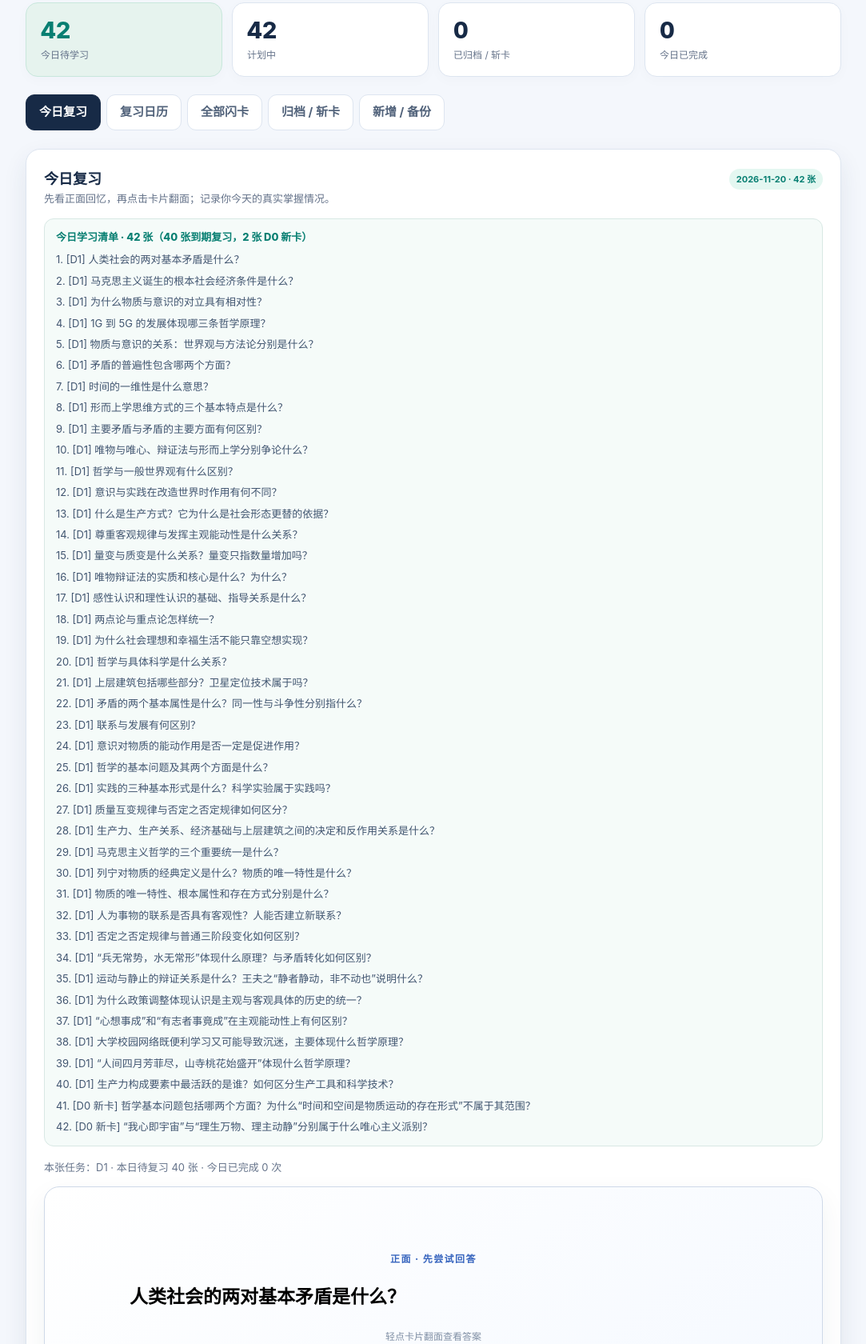
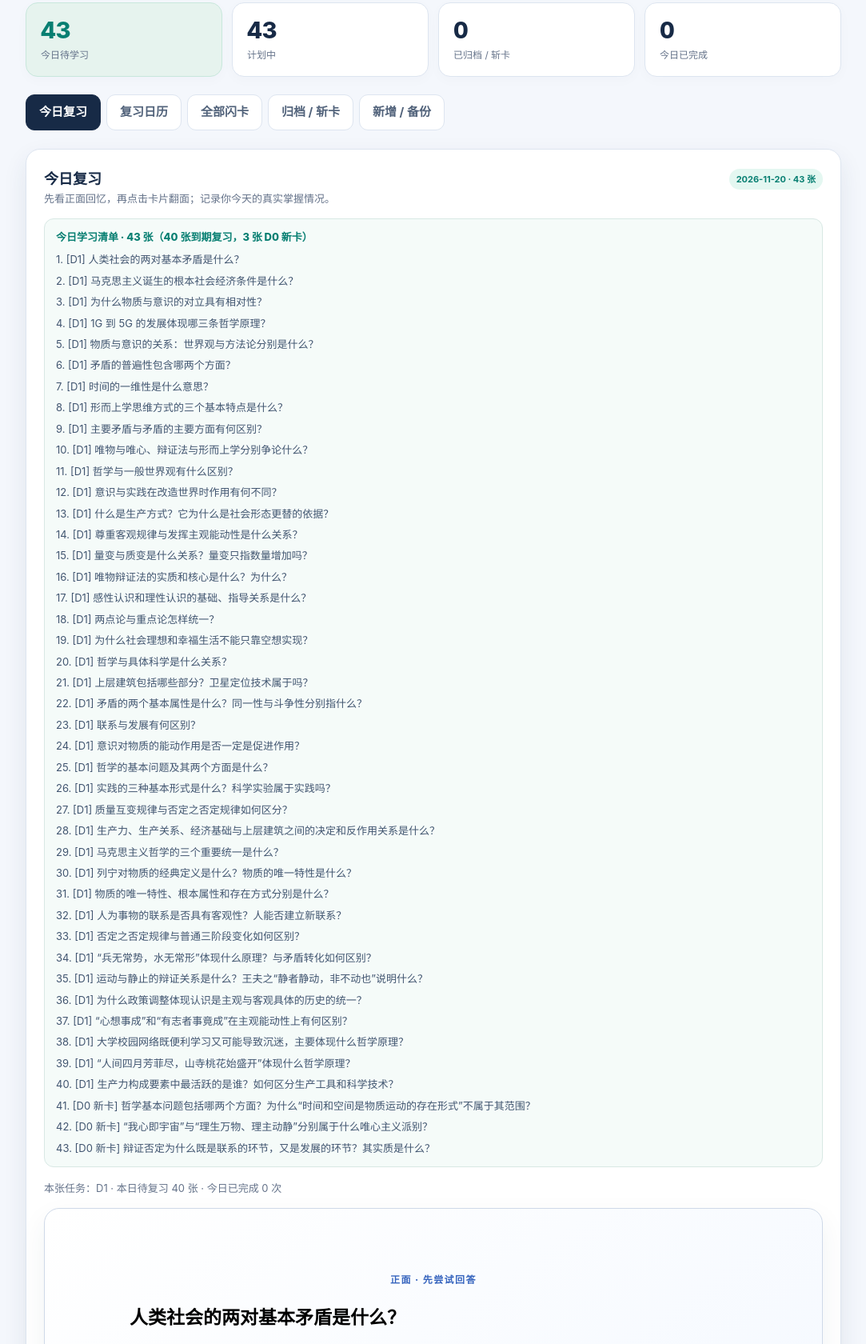
Before and after one commit to Catshorse/flashcard, a plain HTML site: page index.html in a window 1280 px wide. Shown: the part 246-1926 px from the top of the page at 80% size, without its empty margins (98-1181 px from the left). Drawn offline with Linux system fonts and the light colour scheme.

Commit message:
Add review card 043 on dialectical negation as link and development

```diff
--- a/index.html
+++ b/index.html
@@ -94,7 +94,8 @@ const initialCards=[
  {"id":"marx-39","front":"“人间四月芳菲尽，山寺桃花始盛开”体现什么哲学原理？","back":"外因是事物变化发展的条件。海拔、气温等外部条件影响桃花开放时间；内因是根据，外因通过内因起作用。","addedOn":"2026-11-19","addedAt":"2026-11-19T23:50:00+08:00"},
  {"id":"marx-40","front":"生产力构成要素中最活跃的是谁？如何区分生产工具和科学技术？","back":"劳动者是生产力中最活跃、最具有能动性的要素；生产工具是衡量生产力发展水平的重要客观尺度；科学技术是第一生产力。","addedOn":"2026-11-19","addedAt":"2026-11-19T23:50:00+08:00"},
  {"id":"marx-041","front":"哲学基本问题包括哪两个方面？为什么“时间和空间是物质运动的存在形式”不属于其范围？","back":"哲学基本问题是思维与存在（意识与物质）的关系：①何者为第一性（区分唯物主义与唯心主义）；②思维能否认识存在（区分可知论与不可知论）。时间和空间是物质运动的存在形式，属于唯物主义时空观，不属于哲学基本问题的两个方面。","addedOn":"2026-11-20","addedAt":"2026-11-20T08:41:00+08:00"},
- {"id":"marx-042","front":"“我心即宇宙”与“理生万物、理主动静”分别属于什么唯心主义派别？","back":"“我心即宇宙”属于主观唯心主义，把个人主观精神当作世界本原；“理生万物、理主动静”属于客观唯心主义，把独立于个人意识的“理”当作世界本原。封建迷信不能一概等同于客观唯心主义，题干缺少具体信仰内容时不能严格唯一推出该派别。","addedOn":"2026-11-20","addedAt":"2026-11-20T08:44:00+08:00"}
+ {"id":"marx-042","front":"“我心即宇宙”与“理生万物、理主动静”分别属于什么唯心主义派别？","back":"“我心即宇宙”属于主观唯心主义，把个人主观精神当作世界本原；“理生万物、理主动静”属于客观唯心主义，把独立于个人意识的“理”当作世界本原。封建迷信不能一概等同于客观唯心主义，题干缺少具体信仰内容时不能严格唯一推出该派别。","addedOn":"2026-11-20","addedAt":"2026-11-20T08:44:00+08:00"},
+ {"id":"marx-043","front":"辩证否定为什么既是联系的环节，又是发展的环节？其实质是什么？","back":"联系的环节：继承旧事物的合理因素；发展的环节：克服旧事物的消极因素，实现新事物产生。实质是“扬弃”（既克服又保留）。事物发展的源泉和动力是内部矛盾，而不是辩证否定本身。","addedOn":"2026-11-20","addedAt":"2026-11-20T00:48:59.682Z"}
 ].map(x=>({...x,addedOn:x.addedOn||SEED_DATE,addedAt:x.addedAt||SEED_TIME,status:'active',archivedAt:null,archiveReason:null,history:[],completedStages:[],pendingExtras:[]}));
 let state={version:1,cards:[]};
 let currentTab='review';
```
